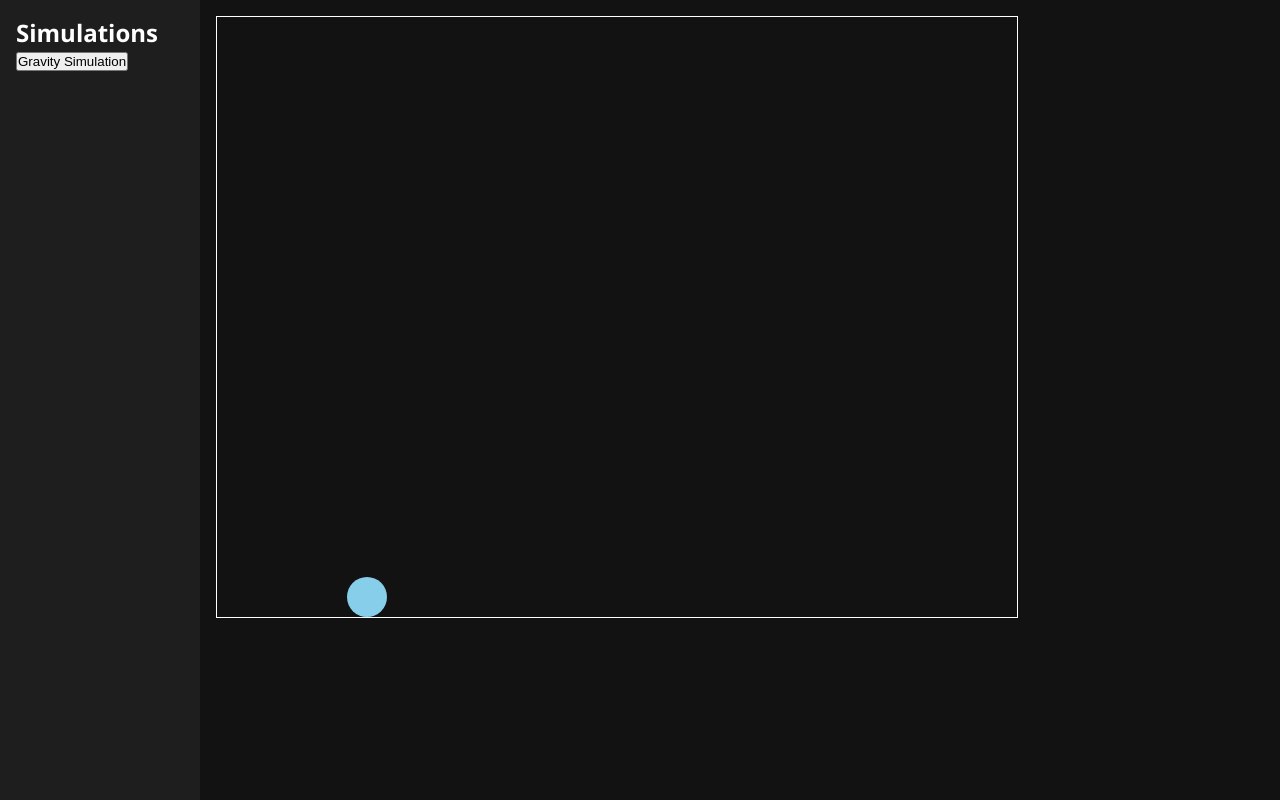
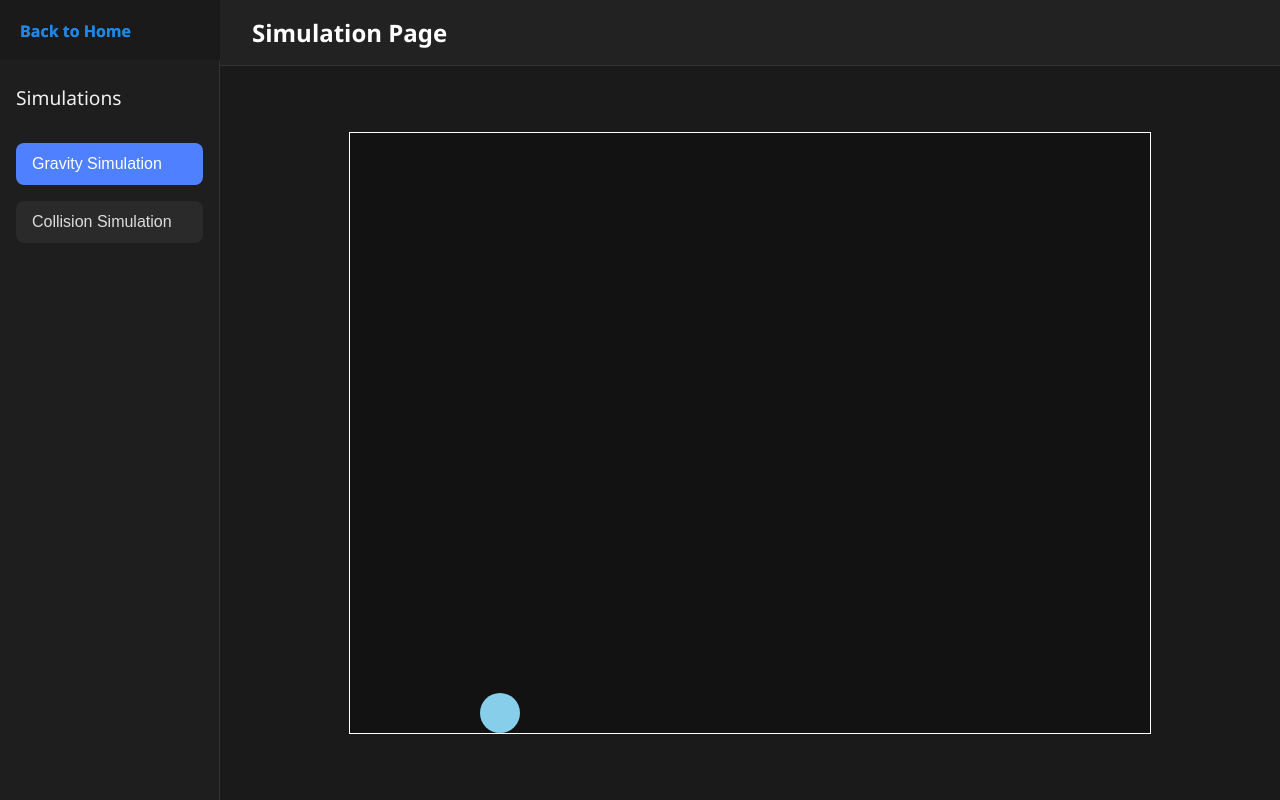
Before and after one commit to zhijin-feng/physics-playground, a React (Vite) app: page /simulation in a window 1280 px wide. Built offline with nearby package versions, Linux system fonts and the light colour scheme.

Commit message:
Beautify Simulation Page
Change the style of navigation bar and adjust the style of "Back to Home" button

```diff
--- a/src/pages/Simulation.jsx
+++ b/src/pages/Simulation.jsx
@@ -1,21 +1,55 @@
-import { useState } from 'react';
-import GravitySimulation from '../components/simulations/GravitySimulation';
+// src/pages/Simulation.jsx
 
-function SimulationPage() {
-    const [activeSim, setActiveSim] = useState('gravity');
+import React, { useState } from 'react';
+import GravitySimulation from '../components/simulations/GravitySimulation.jsx';
+import '../styles/simulation.css'; // 引入样式文件
+
+const Simulation = () => {
+    // 用于记录当前选中的模拟
+    const [activeSimulation, setActiveSimulation] = useState('gravity');
 
     return (
-        <div style={{ display: 'flex', height: '100vh' }}>
-            <div style={{ width: '200px', backgroundColor: '#1e1e1e', padding: '1rem' }}>
-                <h2 style={{ color: 'white' }}>Simulations</h2>
-                <button onClick={() => setActiveSim('gravity')}>Gravity Simulation</button>
+        <div className="sim-page-layout">
+            {/* 左侧导航栏 */}
+            <div className="sim-sidebar">
+                <div className="sim-sidebar-title">Simulations</div>
+
+                {/* 模拟按钮 */}
+                <button
+                    className={`sim-nav-button ${activeSimulation === 'gravity' ? 'active' : ''}`}
+                    onClick={() => setActiveSimulation('gravity')}
+                >
+                    Gravity Simulation
+                </button>
+
+                <button
+                    className={`sim-nav-button ${activeSimulation === 'collision' ? 'active' : ''}`}
+                    onClick={() => setActiveSimulation('collision')}
+                >
+                    Collision Simulation
+                </button>
+
+                {/* 你可以继续添加更多模拟页面的按钮 */}
             </div>
 
-            <div style={{ flexGrow: 1, padding: '1rem' }}>
-                {activeSim === 'gravity' && <GravitySimulation />}
+            {/* 主内容区 */}
+            <div className="sim-main-content">
+                <div className="sim-header">
+                    <a href="/" className="sim-back-link">Back to Home</a>
+                    <h1 className="sim-title">Simulation Page</h1>
+                </div>
+
+                <div className="sim-main-area">
+                    {/* 根据选中的模拟显示不同的内容 */}
+                    {activeSimulation === 'gravity' && <GravitySimulation />}
+                    {/* 你可以在这里添加其他模拟组件，如 CollisionSimulation */}
+                </div>
             </div>
+
+            {/* 固定在左上角的返回链接 */}
+            <a href="/" className="sim-back-link">Back to Home</a> {/* 修改: 将链接放置在左上角 */}
         </div>
     );
-}
+};
 
-export default SimulationPage;
+export default Simulation;
--- a/src/styles/simulation.css
+++ b/src/styles/simulation.css
@@ -1,42 +1,94 @@
-/* src/styles/simulation.css */
-
-.simulation-page {
+/* 页面布局 */
+.sim-page-layout {
     display: flex;
-    flex-direction: column;
     min-height: 100vh;
     background-color: #1a1a1a;
     color: white;
     font-family: 'Segoe UI', sans-serif;
 }
 
-.simulation-header {
+/* 左侧导航栏 */
+.sim-sidebar {
+    width: 220px;
+    background-color: #1e1e1e;
+    padding: 1.5rem 1rem;
+    border-right: 1px solid #333;
+    margin-top: 60px;  /* 修改: 将导航栏整体下移 */
+}
+
+.sim-sidebar-title {
+    font-size: 1.2rem;
+    margin-bottom: 2rem;
+    color: #f0f0f0;
+}
+
+.sim-nav-button {
+    display: block;
+    width: 100%;
+    padding: 0.75rem 1rem;
+    margin-bottom: 1rem;
+    background-color: #2a2a2a;
+    border: none;
+    border-radius: 8px;
+    color: #ddd;
+    text-align: left;
+    font-size: 1rem;
+    cursor: pointer;
+    transition: background 0.2s, color 0.2s;
+}
+
+.sim-nav-button:hover {
+    background-color: #3a3a3a;
+    color: white;
+}
+
+.sim-nav-button.active {
+    background-color: #4e80ff;
+    color: white;
+}
+
+/* 主内容区 */
+.sim-main-content {
+    flex-grow: 1;
+    display: flex;
+    flex-direction: column;
+}
+
+.sim-header {
     display: flex;
     align-items: center;
     padding: 1rem 2rem;
     background-color: #222;
     border-bottom: 1px solid #333;
+    justify-content: space-between;
+
 }
 
-.back-button {
+/* 固定在左上角的Back to Home链接 */
+.sim-back-link {
+    position: fixed; /* 修改: 使链接固定在页面左上角 */
+    top: 20px; /* 修改: 距离顶部20px */
+    left: 20px; /* 修改: 距离左边20px */
     color: #1e88e5;
     text-decoration: none;
     font-size: 1rem;
-    margin-right: 1rem;
+    font-weight: bold;
+    z-index: 1000; /* 修改: 确保它在最上层 */
 }
 
-.simulation-title {
+.sim-title {
     font-size: 1.5rem;
     font-weight: 600;
 }
 
-.simulation-main {
+.sim-main-area {
     flex-grow: 1;
     display: flex;
     justify-content: center;
     align-items: center;
 }
 
-.simulation-canvas {
+.sim-canvas-container {
     width: 80%;
     height: 70vh;
     background-color: #000;
@@ -48,7 +100,7 @@
     align-items: center;
 }
 
-.placeholder-text {
+.sim-placeholder-text {
     color: #888;
     font-size: 1rem;
 }
```
Also changed, not shown: src/styles/simulationStyle-guide.md (added, +99 -0 lines).
